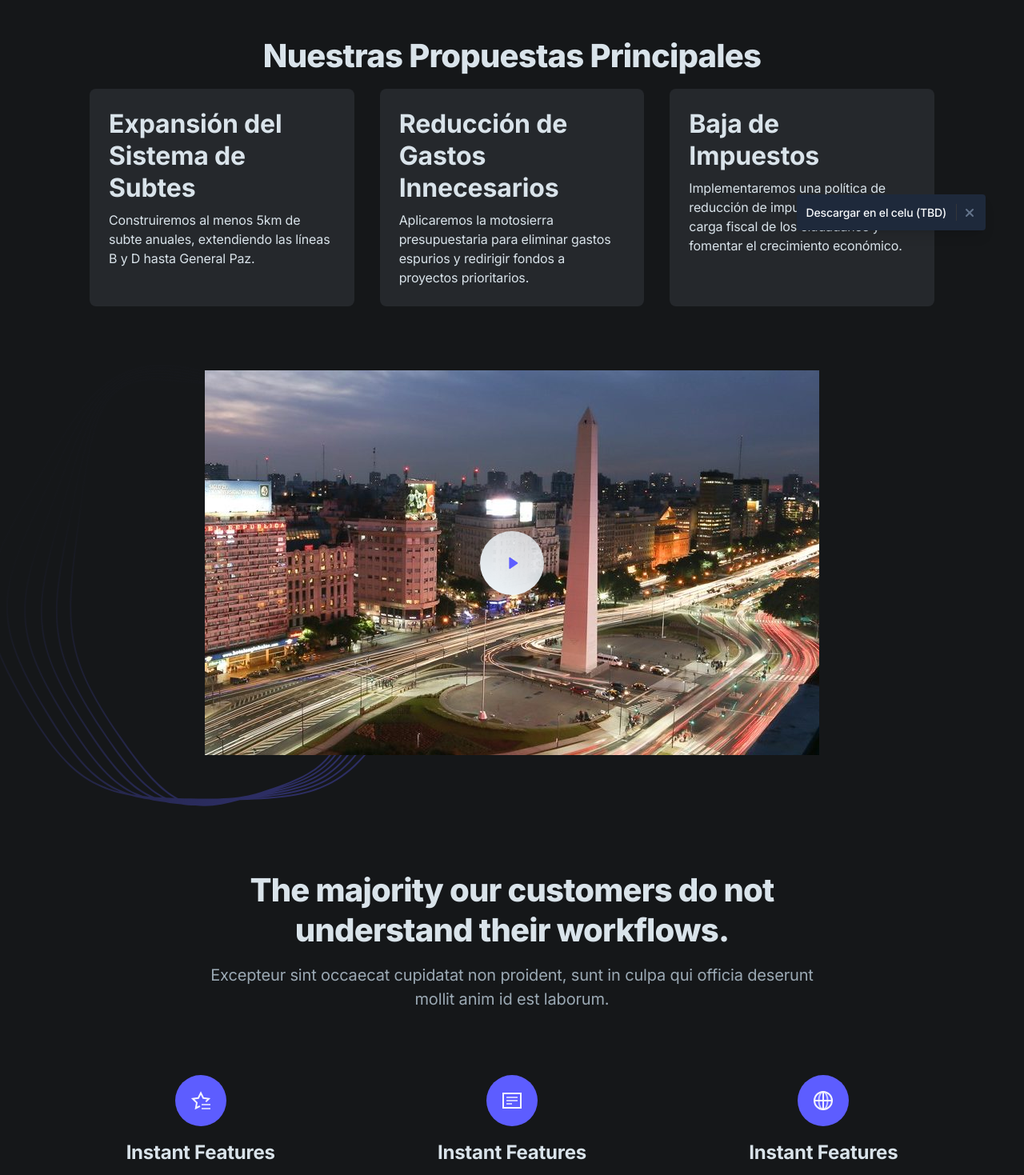
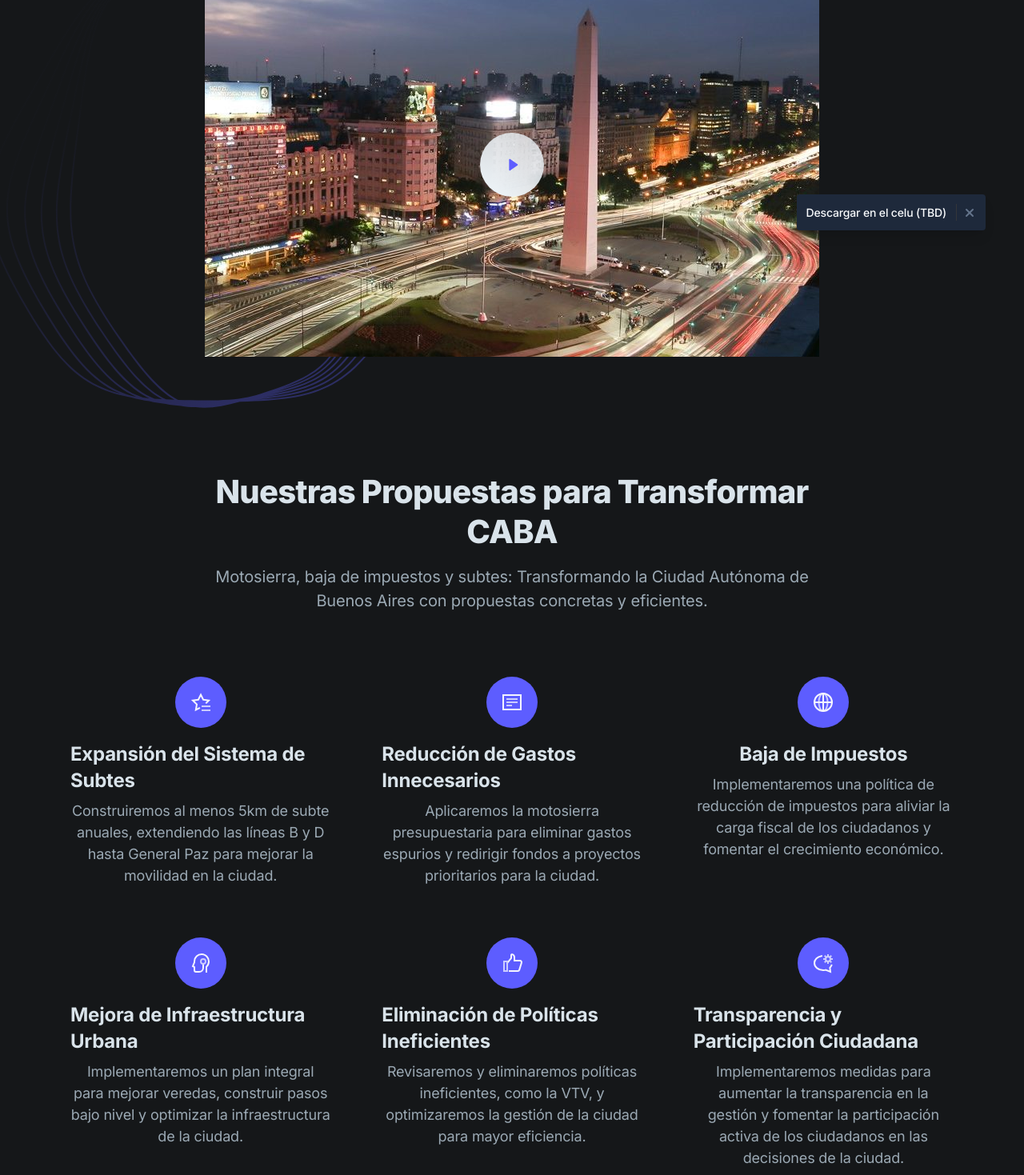
Before and after one commit to alejandronrf/proyecto-caba-2027, a Next.js app: page / in a window 1280 px wide. Shown: the part 480-1949 px from the top of the page at 80% size. Built offline with nearby package versions, Linux system fonts and the light colour scheme.

Commit message:
cambios de textos

```diff
--- a/components/blocks.tsx
+++ b/components/blocks.tsx
@@ -1,4 +1,4 @@
-export default function Blocks() {
+export default function Propuestas() {
   return (
     <section>
       <div className="max-w-6xl mx-auto px-4 sm:px-6">
@@ -6,8 +6,8 @@ export default function Blocks() {
 
           {/* Section header */}
           <div className="max-w-3xl mx-auto text-center pb-12 md:pb-20">
-            <h2 className="h2 mb-4">The majority our customers do not understand their workflows.</h2>
-            <p className="text-xl text-gray-400">Excepteur sint occaecat cupidatat non proident, sunt in culpa qui officia deserunt mollit anim id est laborum.</p>
+            <h2 className="h2 mb-4">Nuestras Propuestas para Transformar CABA</h2>
+            <p className="text-xl text-gray-400">Motosierra, baja de impuestos y subtes: Transformando la Ciudad Autónoma de Buenos Aires con propuestas concretas y eficientes.</p>
           </div>
 
           {/* Items */}
@@ -20,8 +20,8 @@ export default function Blocks() {
                 <path className="stroke-current text-purple-100" d="M30 39.313l-4.18 2.197L27 34.628l-5-4.874 6.91-1.004L32 22.49l3.09 6.26L42 29.754l-3 2.924" strokeLinecap="square" strokeWidth="2" fill="none" fillRule="evenodd" />
                 <path className="stroke-current text-purple-300" d="M43 42h-9M43 37h-9" strokeLinecap="square" strokeWidth="2" />
               </svg>
-              <h4 className="h4 mb-2">Instant Features</h4>
-              <p className="text-lg text-gray-400 text-center">Duis aute irure dolor in reprehenderit in voluptate velit esse cillum dolore eu fugiat nulla pariatur. Excepteur sint occaecat cupidatat.</p>
+              <h4 className="h4 mb-2">Expansión del Sistema de Subtes</h4>
+              <p className="text-lg text-gray-400 text-center">Construiremos al menos 5km de subte anuales, extendiendo las líneas B y D hasta General Paz para mejorar la movilidad en la ciudad.</p>
             </div>
 
             {/* 2nd item */}
@@ -31,8 +31,8 @@ export default function Blocks() {
                 <path className="stroke-current text-purple-100" strokeWidth="2" strokeLinecap="square" d="M21 23h22v18H21z" fill="none" fillRule="evenodd" />
                 <path className="stroke-current text-purple-300" d="M26 28h12M26 32h12M26 36h5" strokeWidth="2" strokeLinecap="square" />
               </svg>
-              <h4 className="h4 mb-2">Instant Features</h4>
-              <p className="text-lg text-gray-400 text-center">Duis aute irure dolor in reprehenderit in voluptate velit esse cillum dolore eu fugiat nulla pariatur. Excepteur sint occaecat cupidatat.</p>
+              <h4 className="h4 mb-2">Reducción de Gastos Innecesarios</h4>
+              <p className="text-lg text-gray-400 text-center">Aplicaremos la motosierra presupuestaria para eliminar gastos espurios y redirigir fondos a proyectos prioritarios para la ciudad.</p>
             </div>
 
             {/* 3rd item */}
@@ -45,8 +45,8 @@ export default function Blocks() {
                   <circle className="stroke-current text-purple-100" cx="11" cy="11" r="11" />
                 </g>
               </svg>
-              <h4 className="h4 mb-2">Instant Features</h4>
-              <p className="text-lg text-gray-400 text-center">Duis aute irure dolor in reprehenderit in voluptate velit esse cillum dolore eu fugiat nulla pariatur. Excepteur sint occaecat cupidatat.</p>
+              <h4 className="h4 mb-2">Baja de Impuestos</h4>
+              <p className="text-lg text-gray-400 text-center">Implementaremos una política de reducción de impuestos para aliviar la carga fiscal de los ciudadanos y fomentar el crecimiento económico.</p>
             </div>
 
             {/* 4th item */}
@@ -58,8 +58,8 @@ export default function Blocks() {
                   <circle className="stroke-current text-purple-300" cx="13" cy="9" r="3" />
                 </g>
               </svg>
-              <h4 className="h4 mb-2">Instant Features</h4>
-              <p className="text-lg text-gray-400 text-center">Duis aute irure dolor in reprehenderit in voluptate velit esse cillum dolore eu fugiat nulla pariatur. Excepteur sint occaecat cupidatat.</p>
+              <h4 className="h4 mb-2">Mejora de Infraestructura Urbana</h4>
+              <p className="text-lg text-gray-400 text-center">Implementaremos un plan integral para mejorar veredas, construir pasos bajo nivel y optimizar la infraestructura de la ciudad.</p>
             </div>
 
             {/* 5th item */}
@@ -71,8 +71,8 @@ export default function Blocks() {
                   <path className="stroke-current text-purple-300" d="M22 30h4v12h-4z" />
                 </g>
               </svg>
-              <h4 className="h4 mb-2">Instant Features</h4>
-              <p className="text-lg text-gray-400 text-center">Duis aute irure dolor in reprehenderit in voluptate velit esse cillum dolore eu fugiat nulla pariatur. Excepteur sint occaecat cupidatat.</p>
+              <h4 className="h4 mb-2">Eliminación de Políticas Ineficientes</h4>
+              <p className="text-lg text-gray-400 text-center">Revisaremos y eliminaremos políticas ineficientes, como la VTV, y optimizaremos la gestión de la ciudad para mayor eficiencia.</p>
             </div>
 
             {/* 6th item */}
@@ -85,8 +85,8 @@ export default function Blocks() {
                   <path className="stroke-current text-purple-100" d="M8.86 1.18C3.8 1.988 0 5.6 0 10c0 5 4.9 9 11 9a10.55 10.55 0 003.1-.4L20 21l-.6-5.2a9.125 9.125 0 001.991-2.948" />
                 </g>
               </svg>
-              <h4 className="h4 mb-2">Instant Features</h4>
-              <p className="text-lg text-gray-400 text-center">Duis aute irure dolor in reprehenderit in voluptate velit esse cillum dolore eu fugiat nulla pariatur. Excepteur sint occaecat cupidatat.</p>
+              <h4 className="h4 mb-2">Transparencia y Participación Ciudadana</h4>
+              <p className="text-lg text-gray-400 text-center">Implementaremos medidas para aumentar la transparencia en la gestión y fomentar la participación activa de los ciudadanos en las decisiones de la ciudad.</p>
             </div>
 
           </div>
--- a/components/features.tsx
+++ b/components/features.tsx
@@ -6,8 +6,8 @@ export default function Features() {
 
           {/* Section header */}
           <div className="max-w-3xl mx-auto text-center pb-12 md:pb-20">
-            <h2 className="h2 mb-4">The majority our customers do not understand their workflows.</h2>
-            <p className="text-xl text-gray-400">Excepteur sint occaecat cupidatat non proident, sunt in culpa qui officia deserunt mollit anim id est laborum.</p>
+            <h2 className="h2 mb-4">Nuestras Propuestas para Transformar CABA</h2>
+            <p className="text-xl text-gray-400">Motosierra, baja de impuestos y subtes: Transformando la Ciudad Autónoma de Buenos Aires con propuestas concretas y eficientes.</p>
           </div>
 
           {/* Items */}
@@ -20,8 +20,8 @@ export default function Features() {
                 <path className="stroke-current text-purple-100" d="M30 39.313l-4.18 2.197L27 34.628l-5-4.874 6.91-1.004L32 22.49l3.09 6.26L42 29.754l-3 2.924" strokeLinecap="square" strokeWidth="2" fill="none" fillRule="evenodd" />
                 <path className="stroke-current text-purple-300" d="M43 42h-9M43 37h-9" strokeLinecap="square" strokeWidth="2" />
               </svg>
-              <h4 className="h4 mb-2">Instant Features</h4>
-              <p className="text-lg text-gray-400 text-center">Duis aute irure dolor in reprehenderit in voluptate velit esse cillum dolore eu fugiat nulla pariatur. Excepteur sint occaecat cupidatat.</p>
+              <h4 className="h4 mb-2">Expansión del Sistema de Subtes</h4>
+              <p className="text-lg text-gray-400 text-center">Construiremos al menos 5km de subte anuales, extendiendo las líneas B y D hasta General Paz para mejorar la movilidad en la ciudad.</p>
             </div>
 
             {/* 2nd item */}
@@ -31,8 +31,8 @@ export default function Features() {
                 <path className="stroke-current text-purple-100" strokeWidth="2" strokeLinecap="square" d="M21 23h22v18H21z" fill="none" fillRule="evenodd" />
                 <path className="stroke-current text-purple-300" d="M26 28h12M26 32h12M26 36h5" strokeWidth="2" strokeLinecap="square" />
               </svg>
-              <h4 className="h4 mb-2">Instant Features</h4>
-              <p className="text-lg text-gray-400 text-center">Duis aute irure dolor in reprehenderit in voluptate velit esse cillum dolore eu fugiat nulla pariatur. Excepteur sint occaecat cupidatat.</p>
+              <h4 className="h4 mb-2">Reducción de Gastos Innecesarios</h4>
+              <p className="text-lg text-gray-400 text-center">Aplicaremos la motosierra presupuestaria para eliminar gastos espurios y redirigir fondos a proyectos prioritarios para la ciudad.</p>
             </div>
 
             {/* 3rd item */}
@@ -45,8 +45,8 @@ export default function Features() {
                   <circle className="stroke-current text-purple-100" cx="11" cy="11" r="11" />
                 </g>
               </svg>
-              <h4 className="h4 mb-2">Instant Features</h4>
-              <p className="text-lg text-gray-400 text-center">Duis aute irure dolor in reprehenderit in voluptate velit esse cillum dolore eu fugiat nulla pariatur. Excepteur sint occaecat cupidatat.</p>
+              <h4 className="h4 mb-2">Baja de Impuestos</h4>
+              <p className="text-lg text-gray-400 text-center">Implementaremos una política de reducción de impuestos para aliviar la carga fiscal de los ciudadanos y fomentar el crecimiento económico.</p>
             </div>
 
             {/* 4th item */}
@@ -58,8 +58,8 @@ export default function Features() {
                   <circle className="stroke-current text-purple-300" cx="13" cy="9" r="3" />
                 </g>
               </svg>
-              <h4 className="h4 mb-2">Instant Features</h4>
-              <p className="text-lg text-gray-400 text-center">Duis aute irure dolor in reprehenderit in voluptate velit esse cillum dolore eu fugiat nulla pariatur. Excepteur sint occaecat cupidatat.</p>
+              <h4 className="h4 mb-2">Mejora de Infraestructura Urbana</h4>
+              <p className="text-lg text-gray-400 text-center">Implementaremos un plan integral para mejorar veredas, construir pasos bajo nivel y optimizar la infraestructura de la ciudad.</p>
             </div>
 
             {/* 5th item */}
@@ -71,8 +71,8 @@ export default function Features() {
                   <path className="stroke-current text-purple-300" d="M22 30h4v12h-4z" />
                 </g>
               </svg>
-              <h4 className="h4 mb-2">Instant Features</h4>
-              <p className="text-lg text-gray-400 text-center">Duis aute irure dolor in reprehenderit in voluptate velit esse cillum dolore eu fugiat nulla pariatur. Excepteur sint occaecat cupidatat.</p>
+              <h4 className="h4 mb-2">Eliminación de Políticas Ineficientes</h4>
+              <p className="text-lg text-gray-400 text-center">Revisaremos y eliminaremos políticas ineficientes, como la VTV, y optimizaremos la gestión de la ciudad para mayor eficiencia.</p>
             </div>
 
             {/* 6th item */}
@@ -85,8 +85,8 @@ export default function Features() {
                   <path className="stroke-current text-purple-100" d="M8.86 1.18C3.8 1.988 0 5.6 0 10c0 5 4.9 9 11 9a10.55 10.55 0 003.1-.4L20 21l-.6-5.2a9.125 9.125 0 001.991-2.948" />
                 </g>
               </svg>
-              <h4 className="h4 mb-2">Instant Features</h4>
-              <p className="text-lg text-gray-400 text-center">Duis aute irure dolor in reprehenderit in voluptate velit esse cillum dolore eu fugiat nulla pariatur. Excepteur sint occaecat cupidatat.</p>
+              <h4 className="h4 mb-2">Transparencia y Participación Ciudadana</h4>
+              <p className="text-lg text-gray-400 text-center">Implementaremos medidas para aumentar la transparencia en la gestión y fomentar la participación activa de los ciudadanos en las decisiones de la ciudad.</p>
             </div>
 
           </div>
--- a/components/hero.tsx
+++ b/components/hero.tsx
@@ -36,33 +36,12 @@ export default function Hero() {
             </div>
           </div>
 
-          {/* Propuestas principales */}
-          <div className="max-w-6xl mx-auto px-4 sm:px-6">
-            <div className="py-12 md:py-20">
-              <h2 className="h2 mb-4 text-center">Nuestras Propuestas Principales</h2>
-              <div className="grid grid-cols-1 md:grid-cols-3 gap-8">
-                <div className="bg-gray-800 p-6 rounded-lg" data-aos="fade-up">
-                  <h3 className="h3 mb-2">Expansión del Sistema de Subtes</h3>
-                  <p>Construiremos al menos 5km de subte anuales, extendiendo las líneas B y D hasta General Paz.</p>
-                </div>
-                <div className="bg-gray-800 p-6 rounded-lg" data-aos="fade-up" data-aos-delay="200">
-                  <h3 className="h3 mb-2">Reducción de Gastos Innecesarios</h3>
-                  <p>Aplicaremos la motosierra presupuestaria para eliminar gastos espurios y redirigir fondos a proyectos prioritarios.</p>
-                </div>
-                <div className="bg-gray-800 p-6 rounded-lg" data-aos="fade-up" data-aos-delay="400">
-                  <h3 className="h3 mb-2">Baja de Impuestos</h3>
-                  <p>Implementaremos una política de reducción de impuestos para aliviar la carga fiscal de los ciudadanos y fomentar el crecimiento económico.</p>
-                </div>
-              </div>
-            </div>
-          </div>
-
           <ModalVideo
           thumb={VideoThumb}
           thumbWidth={768}
           thumbHeight={481}
           thumbAlt="Proyecto CABA 2027"
-          video="/videos/video.mp4"
+          video="@/videos/video.mp4"
           videoWidth={1920}
           videoHeight={1080} />
 
```
